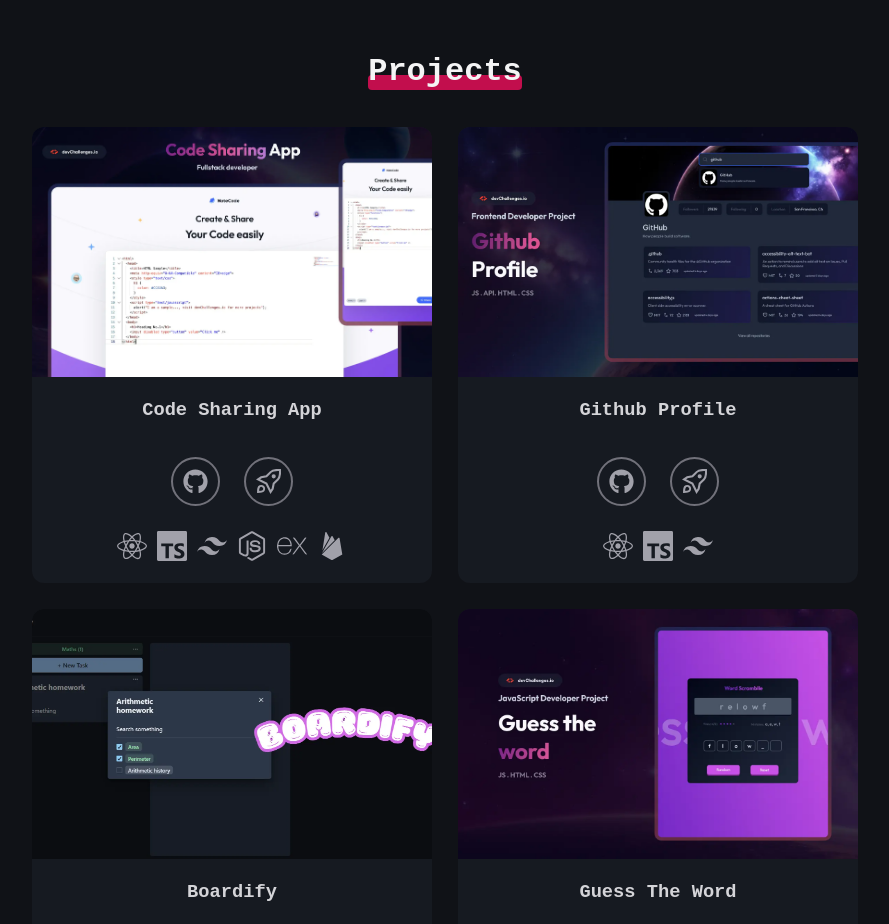
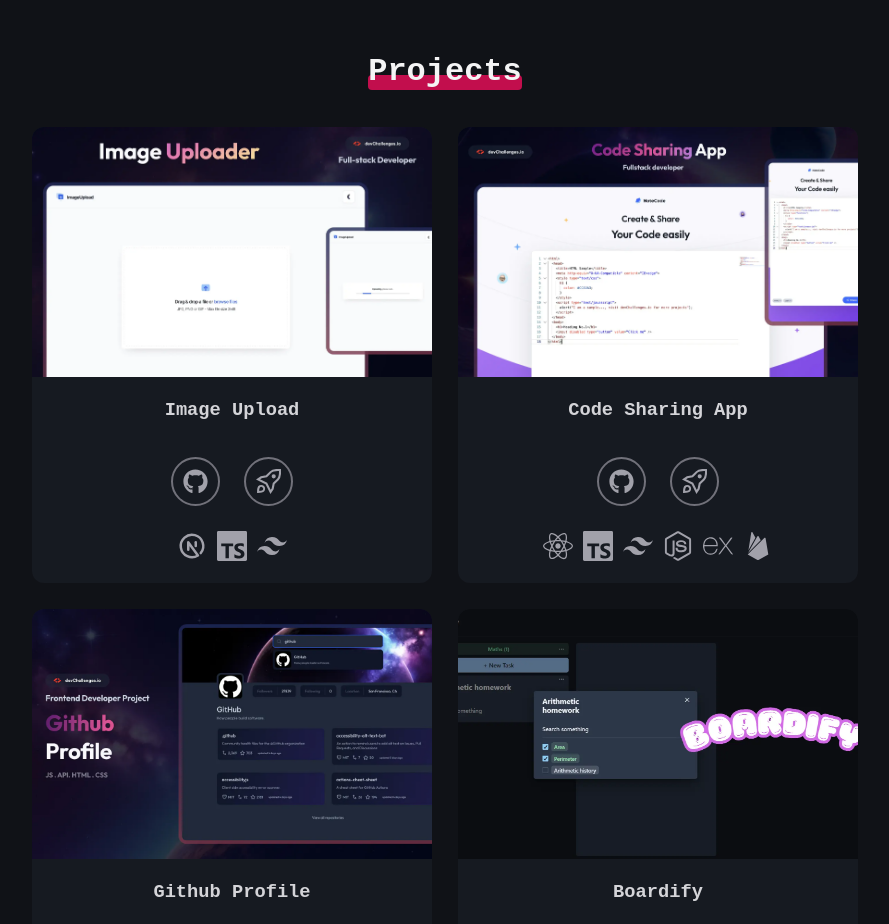
Before and after one commit to EdiedRamos/Edied, a React (Vite) app: page / in a window 1280 px wide. Shown: the part 1280-2204 px from the top of the page, without its empty margins (195-1084 px from the left). Built offline with nearby package versions, Linux system fonts and the light colour scheme; a web font is replaced by a local one.

Commit message:
feta: add image upload project

```diff
--- a/src/Data/Projects/index.ts
+++ b/src/Data/Projects/index.ts
@@ -3,6 +3,7 @@ import {
   CountryQuiz,
   GithubProfile,
   GuessTheWord,
+  ImageUpload,
   IpTracker,
   MusicPlayer,
   NoteCode,
@@ -15,6 +16,26 @@ import { Icons } from "@/General/Icons";
 import type { ProjectCardType } from "@/Types";
 
 export const projectList: ProjectCardType[] = [
+  {
+    title: "Image Upload",
+    preview: ImageUpload,
+    repository: "https://github.com/EdiedRamos/image-upload",
+    deployed: "https://image-upload-azure.vercel.app/uploader",
+    techList: [
+      {
+        name: "nextjs",
+        Icon: Icons.nextjs,
+      },
+      {
+        name: "typescript",
+        Icon: Icons.typescript,
+      },
+      {
+        name: "tailwind",
+        Icon: Icons.tailwind,
+      },
+    ],
+  },
   {
     title: "Code Sharing App",
     preview: NoteCode,
--- a/src/General/Icons/index.ts
+++ b/src/General/Icons/index.ts
@@ -18,8 +18,7 @@ import {
   SiTailwindcss,
   SiTypescript,
 } from "react-icons/si";
-
-import { TbBrandCpp } from "react-icons/tb";
+import { TbBrandCpp, TbBrandNextjs } from "react-icons/tb";
 
 export const Icons = {
   bootstrap: FaBootstrap,
@@ -31,6 +30,7 @@ export const Icons = {
   nodejs: FaNodeJs,
   python: FaPython,
   react: FaReact,
+  nextjs: TbBrandNextjs,
   sass: FaSass,
   javascript: IoLogoJavascript,
   firebase: IoLogoFirebase,
--- a/src/Resources/Projects/index.ts
+++ b/src/Resources/Projects/index.ts
@@ -2,6 +2,7 @@ export { default as Boardify } from "./boardify.webp";
 export { default as CountryQuiz } from "./country-quiz.webp";
 export { default as GithubProfile } from "./github-profile.webp";
 export { default as GuessTheWord } from "./guess-the-word.webp";
+export { default as ImageUpload } from "./image-upload.webp";
 export { default as IpTracker } from "./ip-tracker.webp";
 export { default as MusicPlayer } from "./music-player.webp";
 export { default as NoteCode } from "./notecode.webp";
```
Also changed, not shown: src/Resources/Projects/image-upload.webp (added).
